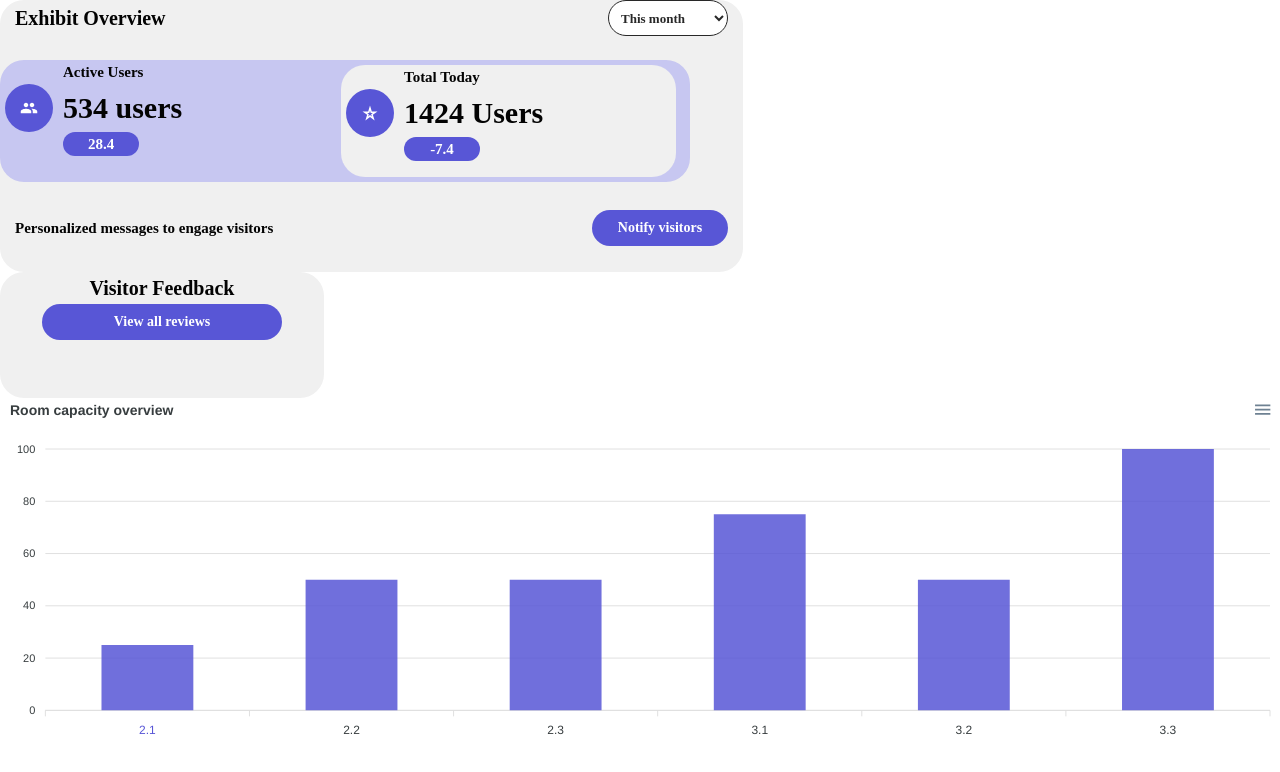
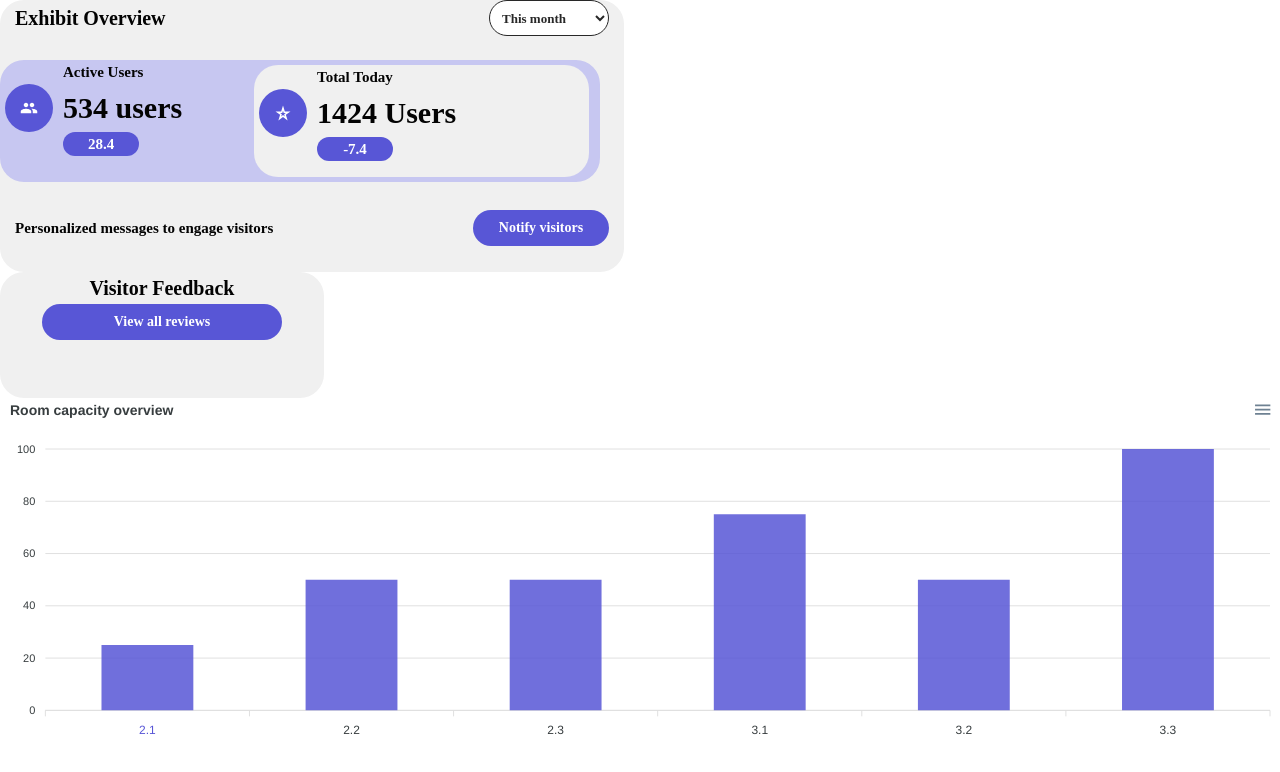
Before and after one commit to jculley01/MuseumMate, a React (Create React App) app in the folder code/dashboard/my-app/: page / in a window 1280 px wide. Shown: the top 772 px of the page. Built offline with nearby package versions, Linux system fonts and the light colour scheme.

Commit message:
touched up on minor styling for exhibit overview

```diff
--- a/code/dashboard/my-app/src/components/ExOverview/ActiveCard.js
+++ b/code/dashboard/my-app/src/components/ExOverview/ActiveCard.js
@@ -4,7 +4,7 @@ const styles = {
   Card: {
     top: '0',
     left: '0',
-    width: '690px',
+    width: '600px',
     height: '122px',
     backgroundColor: '#c7c7f1',
     borderRadius: '24px',
--- a/code/dashboard/my-app/src/components/ExOverview/BackCard.js
+++ b/code/dashboard/my-app/src/components/ExOverview/BackCard.js
@@ -4,7 +4,7 @@ const styles = {
   Card: {
     top: '16.5rem',
     left: '20.625rem',
-    width: '46.4375rem',
+    width: '39rem',
     height: '17rem',
     backgroundColor: '#f0f0f0',
     borderRadius: '24px',
--- a/code/dashboard/my-app/src/components/ExOverview/TotalCard.js
+++ b/code/dashboard/my-app/src/components/ExOverview/TotalCard.js
@@ -10,7 +10,7 @@ const styles = {
     backgroundColor: '#f0f0f0', // Your specified background
     borderRadius: '24px',
     marginTop: '5px',
-    marginRight: '67px'
+    marginRight: '35px'
   },
 };
 
```
